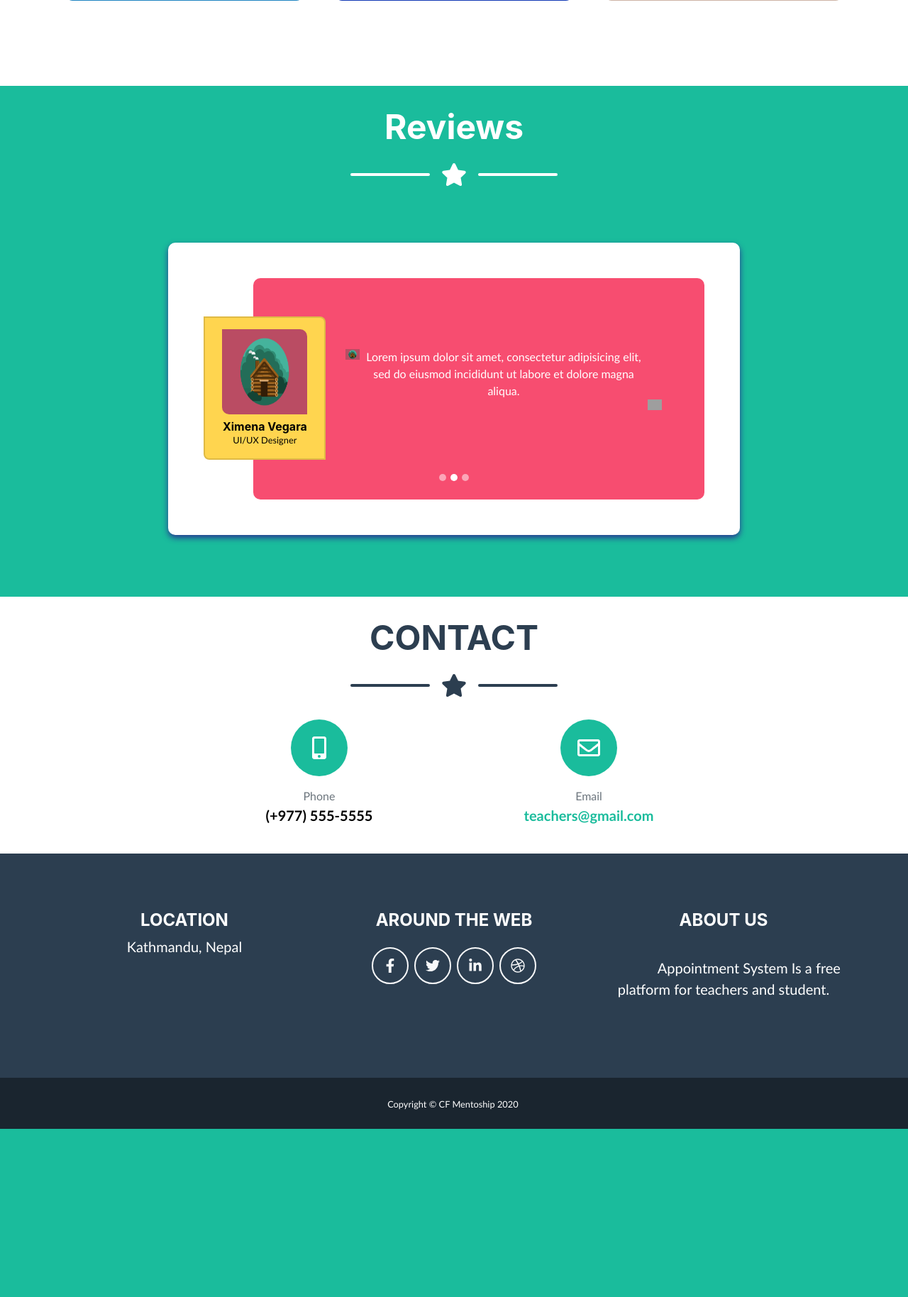
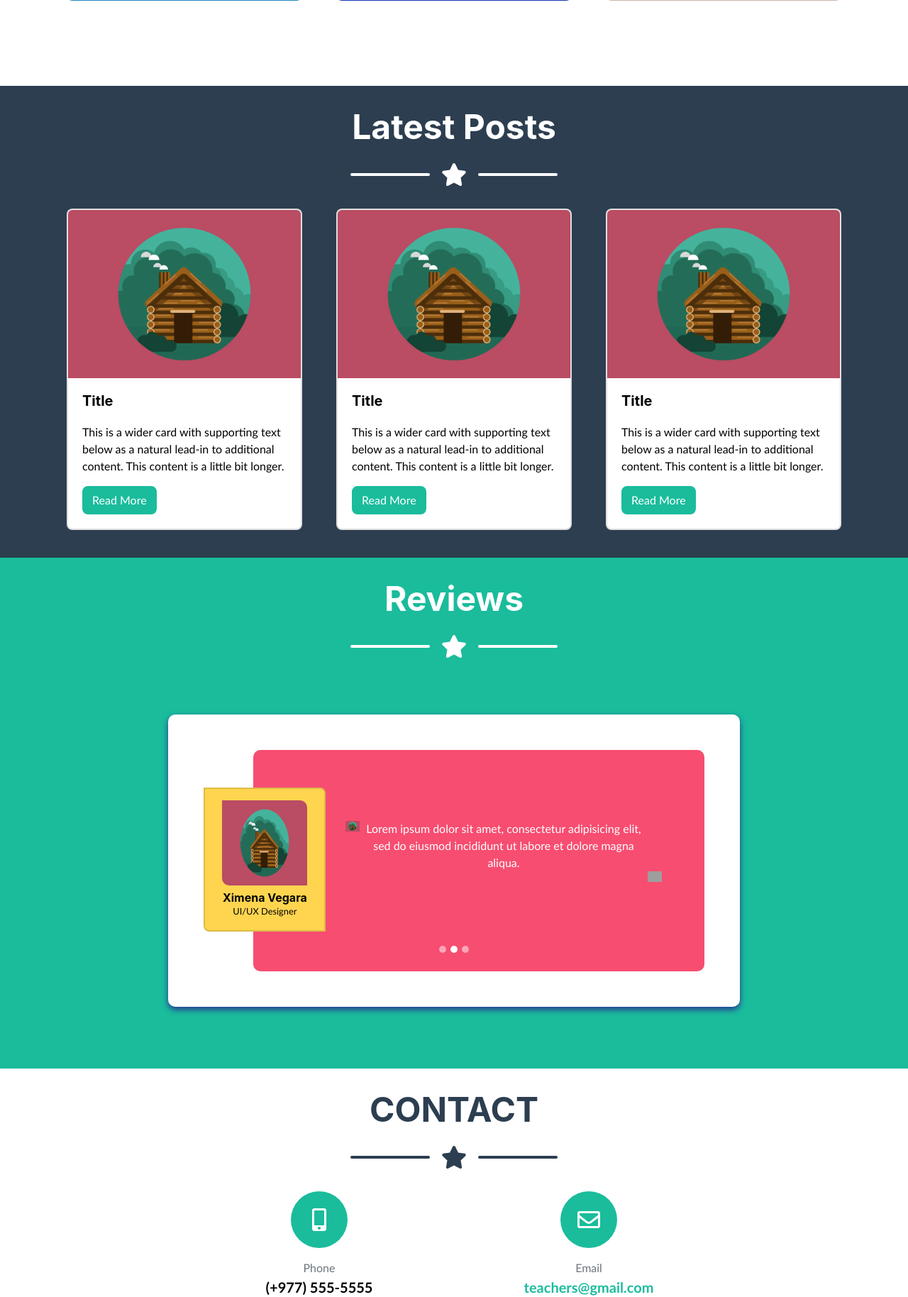
Before and after one commit to Subritt/OnlineMentor, a Django app: template templates/index.html in a window 1280 px wide. Shown: the part 1975-3803 px from the top of the page at 71% size. Before the commit the page ends 3566 px from the top, so only its background shows below. Run offline with Django 3.2, Linux system fonts and the light colour scheme; the template is opened without the code that fills it, so the values that code supplies are empty; some libraries are stand-ins or nearby versions; some web fonts are replaced; grey boxes are pictures that could not be loaded.

Commit message:
Latest Post Section Added In Index.html

```diff
--- a/templates/index.html
+++ b/templates/index.html
@@ -724,6 +724,74 @@ href="signup.html"
       </div>
     </div>
 
+    <!-- POST VIEW -->
+    <section class="page-section bg-secondary  mb-0">
+      <div class="container">
+        <div class="text-center">
+          <h2 class="page-section-heading text-white d-inline-block mb-0">
+           Latest Posts
+          </h2>
+        </div>
+        <!-- Icon Divider-->
+        <div class="divider-custom divider-light">
+          <div class="divider-custom-line"></div>
+          <div class="divider-custom-icon"><i class="fas fa-star"></i></div>
+          <div class="divider-custom-line"></div>
+        </div>
+        <div class="row" class="card-deck">
+          <div class="col-md-4">
+
+            <div class="card">
+              <img src="assets/img/portfolio/cabin.png" class="card-img-top" alt="...">
+              <div class="card-body">
+                <h5 class="card-title">Title</h5><br>
+                <p class="card-text">This is a wider card with supporting text below as a natural lead-in to additional content. This content is a little bit longer.</p>
+                <div>
+                  <button type="button" class="btn btn-primary">Read More</button>
+                </div>
+              </div>
+
+            </div>
+          </div>
+          <div class="col-md-4">
+
+            <div class="card">
+              <img src="assets/img/portfolio/cabin.png" class="card-img-top" alt="...">
+              <div class="card-body">
+                <h5 class="card-title">Title</h5><br>
+                <p class="card-text">This is a wider card with supporting text below as a natural lead-in to additional content. This content is a little bit longer.</p>
+                <div>
+                  <button type="button" class="btn btn-primary">Read More</button>
+                </div>
+              </div>
+
+            </div>
+          </div>
+          <div class="col-md-4">
+
+            <div class="card">
+              <img src="assets/img/portfolio/cabin.png" class="card-img-top" alt="...">
+              <div class="card-body">
+                <h5 class="card-title">Title</h5><br>
+                <p class="card-text">This is a wider card with supporting text below as a natural lead-in to additional content. This content is a little bit longer.</p>
+                <div>
+                  <button type="button" class="btn btn-primary">Read More</button>
+                </div>
+              </div>
+
+            </div>
+          </div>
+
+
+
+        </div>
+
+
+
+      </div>
+
+    </section>
+
     <!--Testimonials-->
 
     <section class="page-section bg-primary text-white mb-0">
```
Also changed, not shown: templates/css/body.css (+27 -20 lines).
